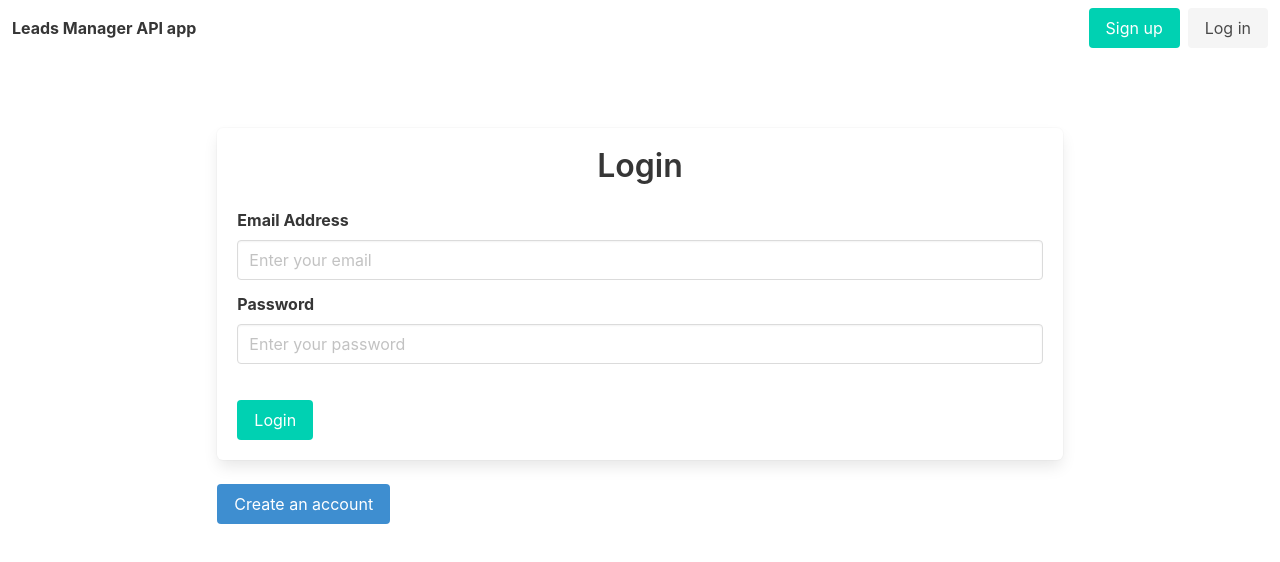
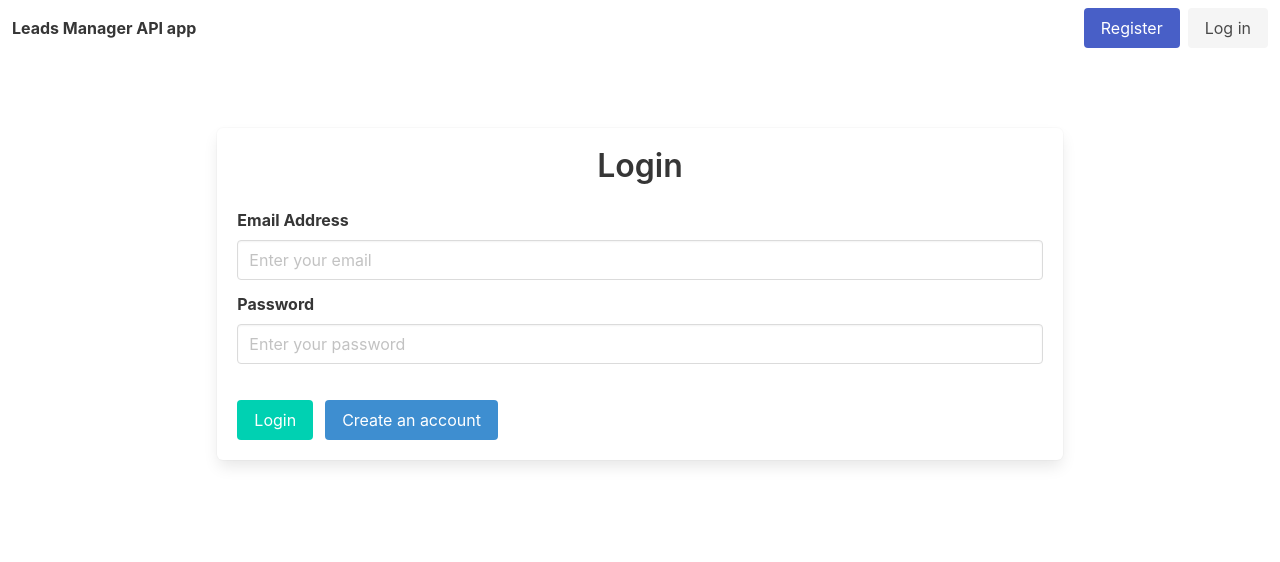
Before and after one commit to Moun-B/fastapi-project, a React (Create React App) app in the folder frontend/: page / in a window 1280 px wide. Shown: the top 562 px of the page. Built offline with nearby package versions, Linux system fonts and the light colour scheme; no server answers.

Commit message:
navbar menu

```diff
--- a/frontend/src/App.jsx
+++ b/frontend/src/App.jsx
@@ -7,8 +7,10 @@ import Table from "./components/Table";
 
 const App = () => {
   const [message, setMessage] = useState("");
-  const [token] = useContext(UserContext);
+  const [token, setToken] = useContext(UserContext);
   const [navbarBurger, setNavbarBurger] = useState(false);
+  const [isRegisterShown, setIsRegisterShown] = useState(false);
+  const [isLoginShown, setIsLoginShown] = useState(true);
 
   const getWelcomeMessage = async () => {
     const requestOptions = {
@@ -27,12 +29,19 @@ const App = () => {
     }
   };
 
+  const handleLogout = () => {
+    setToken(null);
+  };
+
   useEffect(() => {
     getWelcomeMessage();
   }, []);
 
   const handleNavbarBurger = () => {
     setNavbarBurger((current) => !current);
+  };
+  const toogleRegister = (e) => {
+    setIsLoginShown(false);
   };
 
   return (
@@ -44,7 +53,9 @@ const App = () => {
           </div>
           <a
             role="button"
-            class={navbarBurger ? "navbar-burger is-active" : "navbar-burger"}
+            className={
+              navbarBurger ? "navbar-burger is-active" : "navbar-burger"
+            }
             aria-label="menu"
             aria-expanded="false"
             onClick={handleNavbarBurger}
@@ -58,8 +69,18 @@ const App = () => {
           <div className="navbar-end">
             <div className="navbar-item">
               <div className="buttons">
-                <button className="button is-primary">Sign up</button>
-                <button className="button is-light">Log in</button>
+                {!token ? (
+                  <button className="button is-link" onClick={toogleRegister}>
+                    Register
+                  </button>
+                ) : null}
+                {!token ? (
+                  <button className="button is-light">Log in</button>
+                ) : (
+                  <button className="button is-light" onClick={handleLogout}>
+                    Log out
+                  </button>
+                )}
               </div>
             </div>
           </div>
--- a/frontend/src/components/Header.jsx
+++ b/frontend/src/components/Header.jsx
@@ -12,11 +12,6 @@ const Header = ({ title }) => {
   return (
     <div className="has-text-centered m-6">
       <h1 className="title">{title}</h1>
-      {token && (
-        <button className="button" onClick={handleLogout}>
-          Logout
-        </button>
-      )}
     </div>
   );
 };
--- a/frontend/src/components/Login.jsx
+++ b/frontend/src/components/Login.jsx
@@ -82,11 +82,11 @@ const Login = () => {
           <button className="button is-primary" type="submit">
             Login
           </button>
+          <button className="button is-info ml-3" onClick={toogleRegister}>
+            Create an account
+          </button>
+          {isRegisterShown && <Register />}
         </form>
-        <button className="button is-info" onClick={toogleRegister}>
-          Create an account
-        </button>
-        {isRegisterShown && <Register />}
       </div>
     );
   };
```
